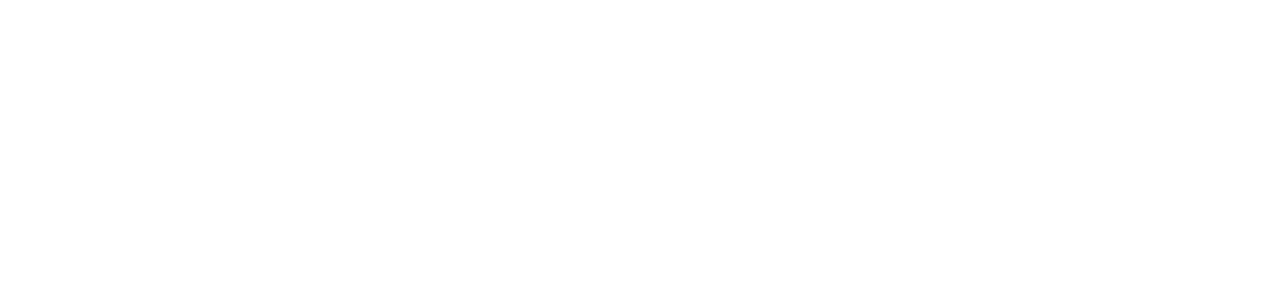
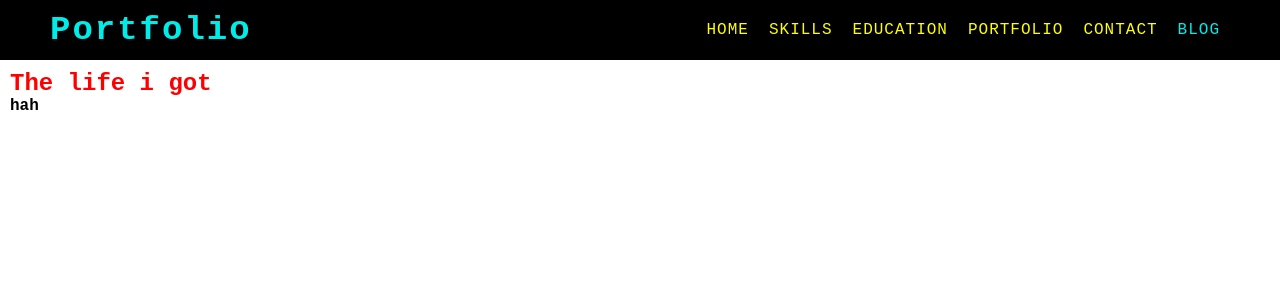
Before and after one commit to r-rajababushah/r-rajababushah, a React (Vite) app: page /blog in a window 1280 px wide. Before the commit this address had no page. Shown: the top 300 px of the page. Built offline with nearby package versions, Linux system fonts and the light colour scheme.

Commit message:
Blog Page Added

```diff
--- a/index.html
+++ b/index.html
@@ -1,6 +1,5 @@
 <!DOCTYPE html>
 <html lang="en">
-
 <head>
 	<meta charset="UTF-8" />
 	<meta name="theme-color" content="#00ff00" />
@@ -11,10 +10,8 @@
 		crossorigin="anonymous" referrerpolicy="no-referrer" />
 	<title>Rajababu Shah</title>
 </head>
-
 <body>
 	<div id="root"></div>
 	<script type="module" src="/src/main.jsx"></script>
 </body>
-
 </html>
--- a/src/App.jsx
+++ b/src/App.jsx
@@ -6,6 +6,7 @@ import Skills from './pages/Skillspage/Skills';
 import Education from './pages/Education/Education';
 import Portfolio from './pages/Portfolio/Portfolio';
 import Contact from './pages/Contact/Contact';
+import Blog from './pages/Blog/Blog';
 import "./App.css";
 
 function App() {
@@ -18,6 +19,7 @@ function App() {
                     <Route path='/education' element={<Education />} />
                     <Route path='/portfolio' element={<Portfolio />} />
                     <Route path='/contact' element={<Contact />} />
+                    <Route path='/blog' element={<Blog />} />
                 </Route>
             </Routes>
         </BrowserRouter>
--- a/src/components/Header/Header.jsx
+++ b/src/components/Header/Header.jsx
@@ -71,6 +71,18 @@ function Header() {
                             CONTACT
                         </NavLink>
                     </li>
+                    <li>
+                        <NavLink
+                            to="/blog"
+                            style={({ isActive }) => {
+                                return {
+                                    color: isActive ? activeNav : "yellow",
+                                }
+                            }}
+                        >
+                            BLOG
+                        </NavLink>
+                    </li>
                 </ul>
             </nav>
             <Outlet />
--- /dev/null
+++ b/src/pages/Blog/Blog.jsx
@@ -0,0 +1,29 @@
+import React, { useEffect, useState } from 'react'
+import { Helmet } from 'react-helmet';
+
+
+function Blog() {
+    const [text, setText] = useState('');
+
+    useEffect(() => {
+        fetch('./src/pages/Blog/words.txt')
+            .then(response => response.text())
+            .then(data => setText(data));
+    }, []);
+
+    return (
+        <>
+            <Helmet>
+                <title>Rajababu Shah - Blog</title>
+            </Helmet>
+            <div className='My Blog' style={{ padding: "10px" }}>
+                <div className="myPost">
+                    <h2 style={{ color: "red" }}>The life i got</h2>
+                    <p style={{ fontWeight: "bold" }}>{text}</p>
+                </div>
+            </div>
+        </>
+    )
+}
+
+export default Blog
```
Also changed, not shown: src/pages/Blog/words.txt (added).
